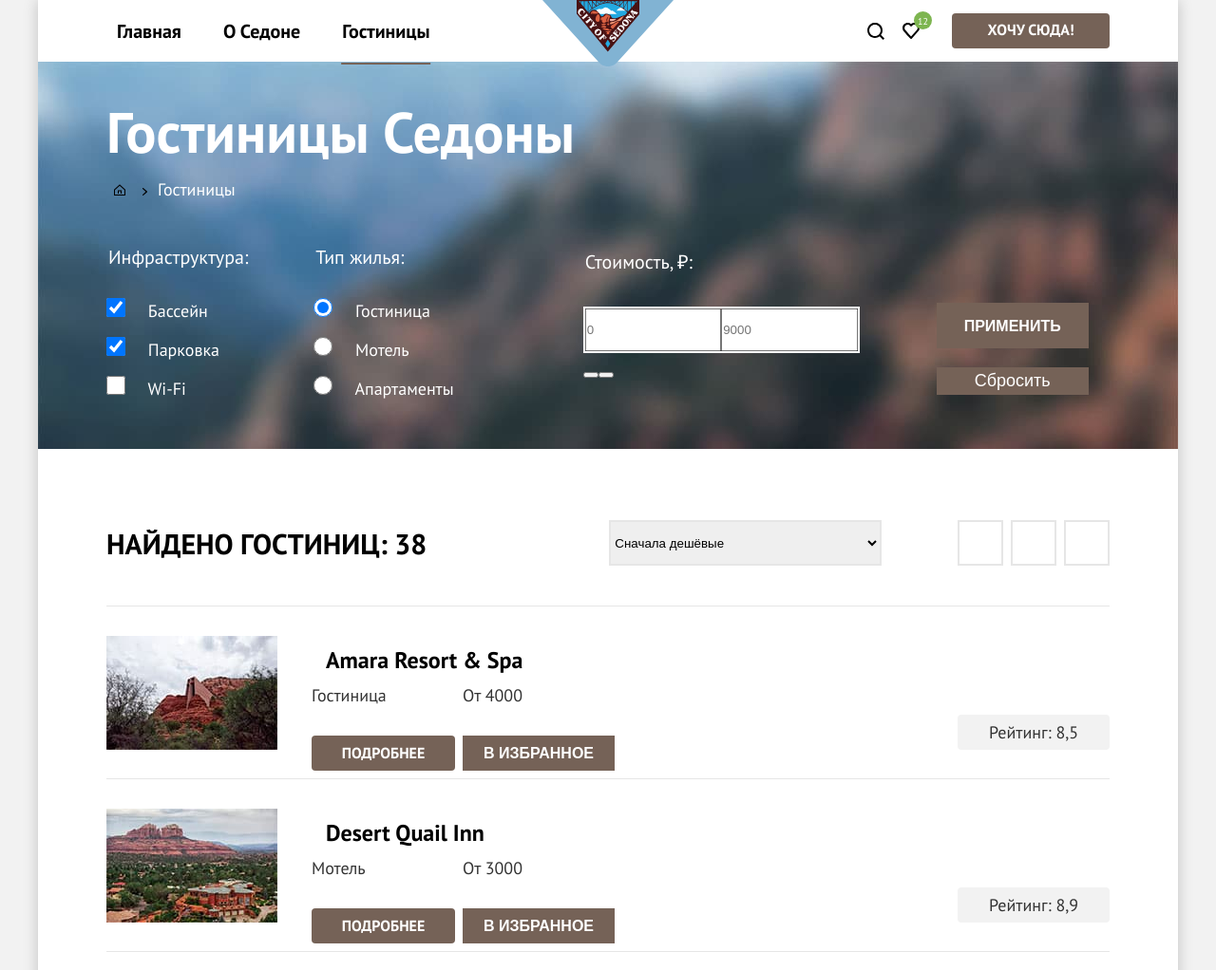
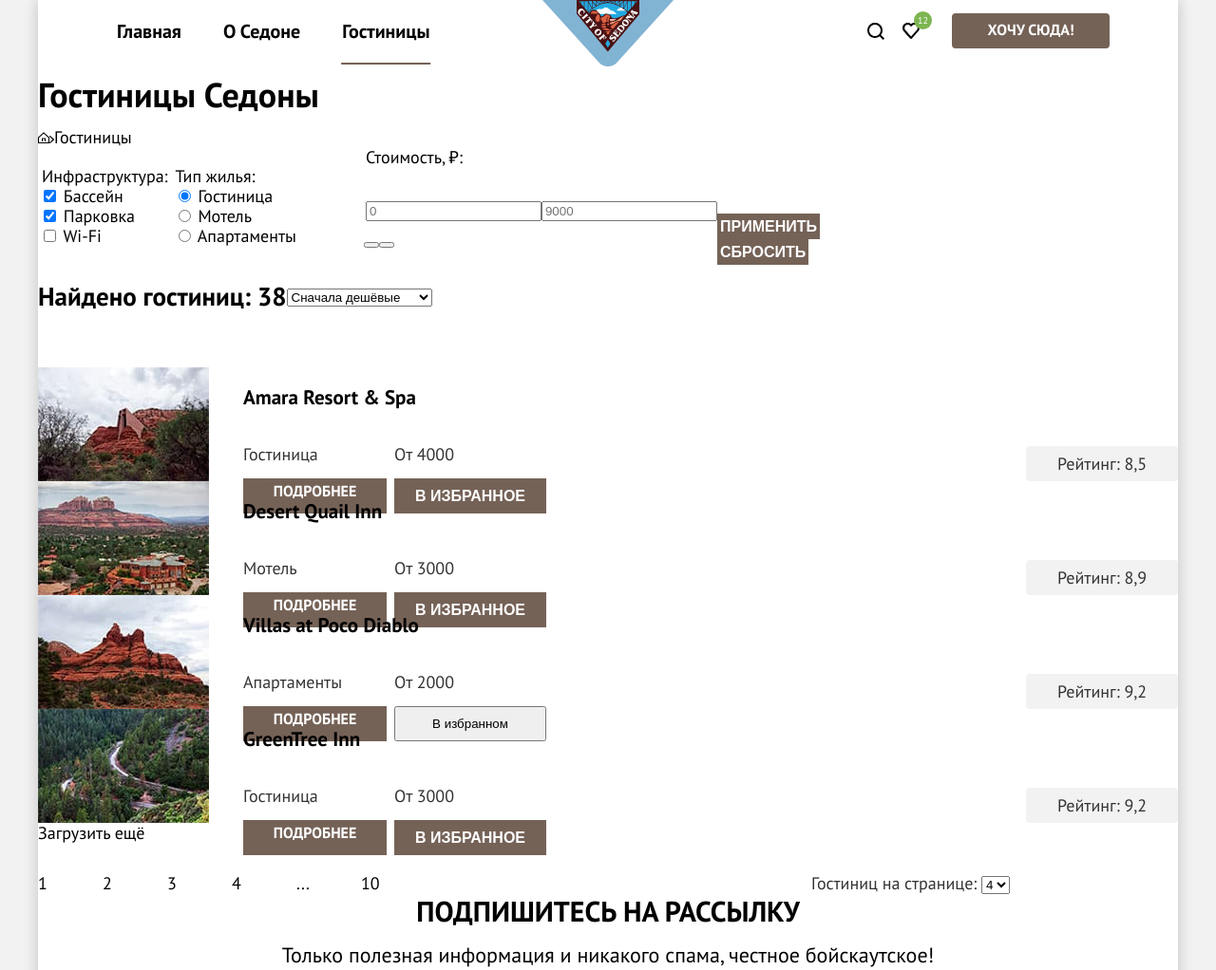
Before and after one commit to AlterRusse/1802943-sedona-32, a plain HTML site: page catalog.html in a window 1280 px wide. Shown: the top 1022 px of the page at 95% size. Drawn offline with Linux system fonts and the light colour scheme; files whose address does not match are found by name.

Commit message:
Снесены стили для каталога

```diff
--- a/css/style.css
+++ b/css/style.css
@@ -168,7 +168,7 @@
 
 .quantity-icon {
     position: absolute;
-    padding-top: 4px;
+    padding-top: 3px;
     box-sizing: border-box;
     font-size: 10px;
     line-height: 13px;
@@ -431,34 +431,6 @@
     border-color: #615048;
 }
 
-.btn-catalog-filter {
-    width: 160px;
-    height: 48px;
-}
-
-.btn-catalog-reset {
-    width: 160px;
-    margin-top: 20px;
-    font-size: 18px;
-    line-height: 23px;
-    font-weight: 400;
-    text-transform: capitalize;
-
-}
-
-.btn-load-more {
-    display: block;
-    color: #ffffff;
-    font-size: 20px;
-    line-height: 26px;
-    width: 625px;
-    padding: 14px 0 15px;
-    margin: 31px auto;
-    font-weight: 700;
-    text-transform: uppercase;
-    text-align: center;
-}
-
 /*subscription block general set*/
 
 .subscription-block {
@@ -488,58 +460,15 @@
     margin-bottom: 26px;
 }
 
-.catalog-subscription-text {
-    color: #333333;
-}
 
 /*catalog set*/
 
 /*catalog gallery set*/
 
-.filters-container {
-    background-image: url(../img/mountain-blur.jpg);
-    background-repeat: no-repeat;
-    color: #ffffff;
-    padding: 35px 72px 83px;
-}
-
-.gallery-block {
-    padding: 44px 72px 89px;
-}
-
-.inner-header-title {
-    font-size: 60px;
-    line-height: 78px;
-    margin: 0;
-    padding-bottom: 10px;
-}
-
 .breadcrumbs {
     display: flex;
     flex-wrap: wrap;
     align-items: baseline;
-}
-
-.breadcrumbs-item {
-    position: relative;
-}
-
-.breadcrumbs-item:nth-child(2n) {
-    margin: 0 11px 0 10px;
-}
-
-.breadcrumbs-link {
-    color: #ffffff;
-    border-radius: 4px;
-}
-
-.house-link {
-    display: block;
-    padding: 1px 8px 3px;
-}
-
-.catalog-filters {
-    margin-top: 45px;
 }
 
 .filter-form {
@@ -550,36 +479,11 @@
     margin: 0;
 }
 
-.catalog-filter-group {
-    margin: 0 67px 0 0;
-}
-
-.catalog-filter-list {
-    line-height: 23px;
-    margin-top: 30px;
-}
-
-.catalog-filter-item {
-    margin-top: 16px;
-}
-
-.control-input {
-    width: 20px;
-    height: 20px;
-    margin: 0;
-    margin-right: 19px;
-}
-
 .filter-input-box {
     width: 287px;
     margin: 34px 0 20px;
     display: flex;
     border: 2px solid #FFFFFF;
-}
-
-.catalog-filter-input {
-    width: 50%;
-    padding: 13px 0;
 }
 
 .toggle-box {
@@ -600,28 +504,11 @@
     margin-bottom: 42px;
 }
 
-.hotels-filter {
-    margin-left: 192px;
-}
-
-.sorting-title {
-    margin: 0;
-    text-transform: uppercase;
-    font-size: 30px;
-    line-height: 39px;
-}
-
 .price-box {
     display: flex;
     margin-left: 69px;
     border: 0;
     padding: 0;
-}
-
-.catalog-filter-legend {
-    font-size: 20px;
-    line-height: 26px;
-    grid-column: 1 / 3;
 }
 
 .modetype-box {
@@ -631,12 +518,6 @@
     gap: 8px;
     width: 160px;
     margin-left: auto;
-}
-
-.btn-mini {
-    width: 44px;
-    height: 44px;
-    border: 2px solid #E6E6E6;
 }
 
 .pages-quantity {
@@ -651,24 +532,6 @@
     grid-template-rows: 120px;
     color: #333333;
     gap: 36px;
-    border-top: 1px solid #E6E6E6;
-    padding-top: 31px;
-    padding-bottom: 30px;
-}
-
-.hotel-card:last-child  {
-    border-bottom: 1px solid #E6E6E6;
-}
-
-.catalog-title-link {
-    opacity: none;
-}
-
-.catalog-title {
-    margin: 0;
-    padding: 10px 15px;
-    font-size: 24px;
-    line-height: 31px;
 }
 
 .card-undertitle-box {
@@ -679,49 +542,12 @@
     column-gap: 8px;
 }
 
-.hotel-type {
-    margin: 0;
-    line-height: 23px;
-}
-
-.hotel-price {
-    margin: 0;
-    line-height: 23px;
-}
-
-.catalog-info-btn {
-    padding-top: 5px;
-    padding-bottom: 10px;
-    font-size: 16px;
-    border-radius: 4px;
-}
-
-.btn-select {
-    font-size: 16px;
-}
-
-.btn-chosen {
-    background-color: #7DB54F;
-    color: #ffffff;
-    font-weight: 700;
-    font-size: 16px;
-    text-transform: uppercase;
-    border-radius: 4px;
-    outline: none;
-}
-
 .rating-box {
     grid-column: 4;
     display: flex;
     flex-direction: column;
     justify-content: space-between;
     align-items: center;
-}
-
-.rating-stars {
-    width: 18px;
-    height: 17px;
-    margin-right: 7px;
 }
 
 .social-rating-text {
@@ -736,7 +562,6 @@
 .pagination-box {
     display: flex;
     align-items: center;
-    border-top: 1px solid #E6E6E6;
     padding-top: 31px;
 }
 
@@ -746,35 +571,12 @@
     gap: 13px;
 }
 
-.btn-pagination {
-    text-align: center;
-    display: block;
-    color: #ffffff;
-    background-color: #83B3D3;
-    font-size: 20px;
-    line-height: 26px;
-    font-weight: 700;
-    width: 55px;
-    padding: 14px 0 15px;
-    outline: none;
-}
-
 .sorting-type {
     margin-left: auto;
     width: 386px;
     line-height: 23px;
 } /*обратить внимание позднее - элемент не прижался к правой границе родителя
 padding 51px возможно избыточен - select вываливается на следующую строку*/
-
-.pages-quantity {
-    margin-right: 30px;
-}
-
-.select-control {
-    width: 287px;
-    height: 48px;
-    border: 2px solid #E6E6E6;
-}
 
 .catalog-subscription {
     padding: 0 72px 138px;
```
